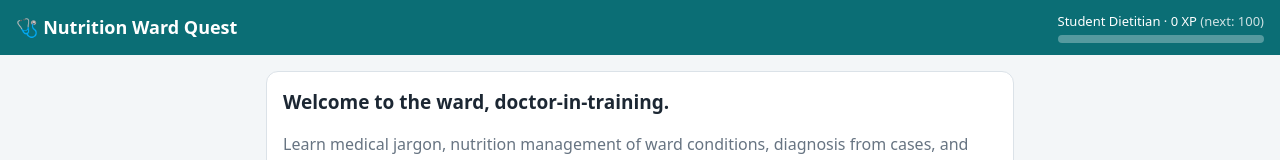
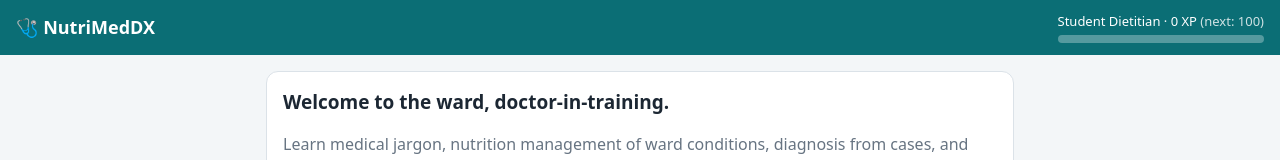
Before and after one commit to naire-arch/NutrimedDX, a plain HTML site: page index.html in a window 1280 px wide. Shown: the top 160 px of the page. Drawn offline with Linux system fonts and the light colour scheme.

Commit message:
Rename title from 'Nutrition Ward Quest' to 'NutriMedDX'

```diff
--- a/index.html
+++ b/index.html
@@ -60,7 +60,7 @@ footer{max-width:780px;margin:0 auto;padding:0 16px 30px;font-size:12.5px;color:
 </head>
 <body>
 <header>
-  <h1 id="home">🩺 Nutrition Ward Quest</h1>
+  <h1 id="home">🩺 NutriMedDX</h1>
   <div class="xp" id="xp"></div>
 </header>
 <main id="app"></main>
```
